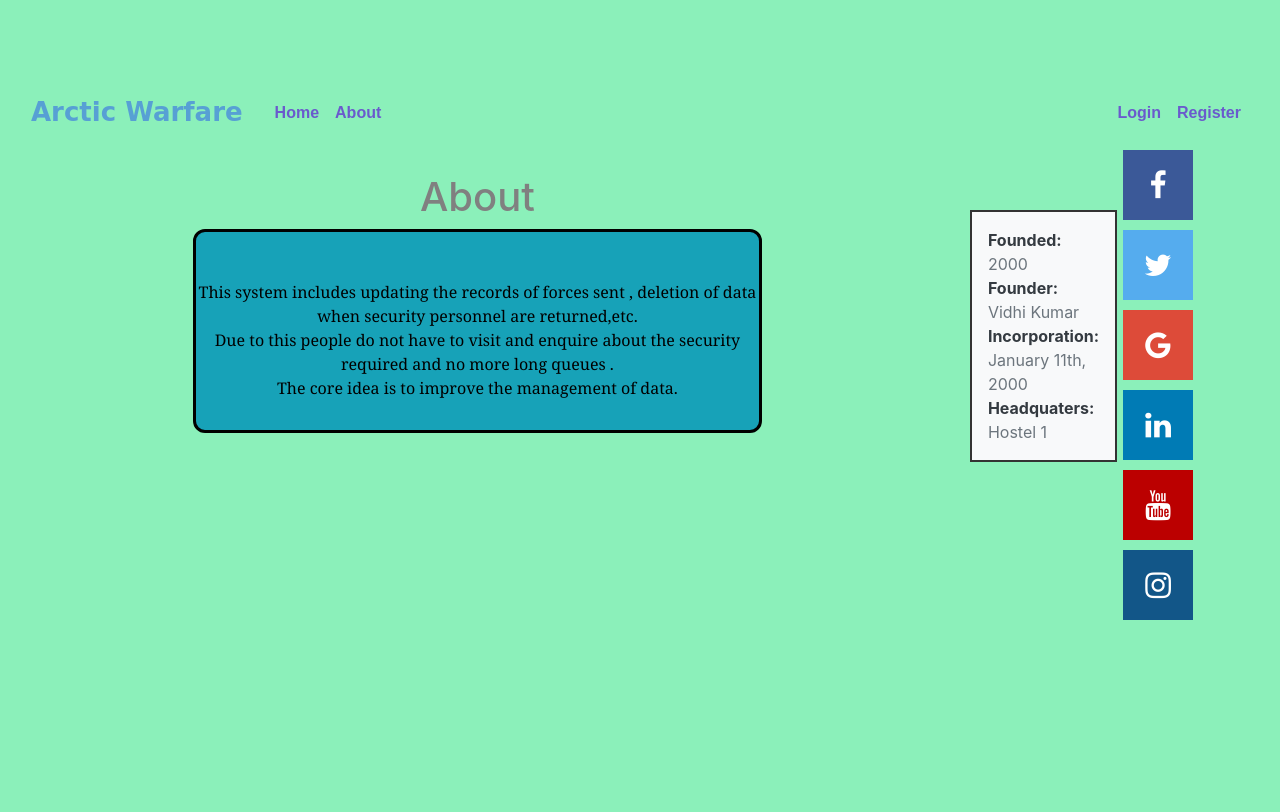
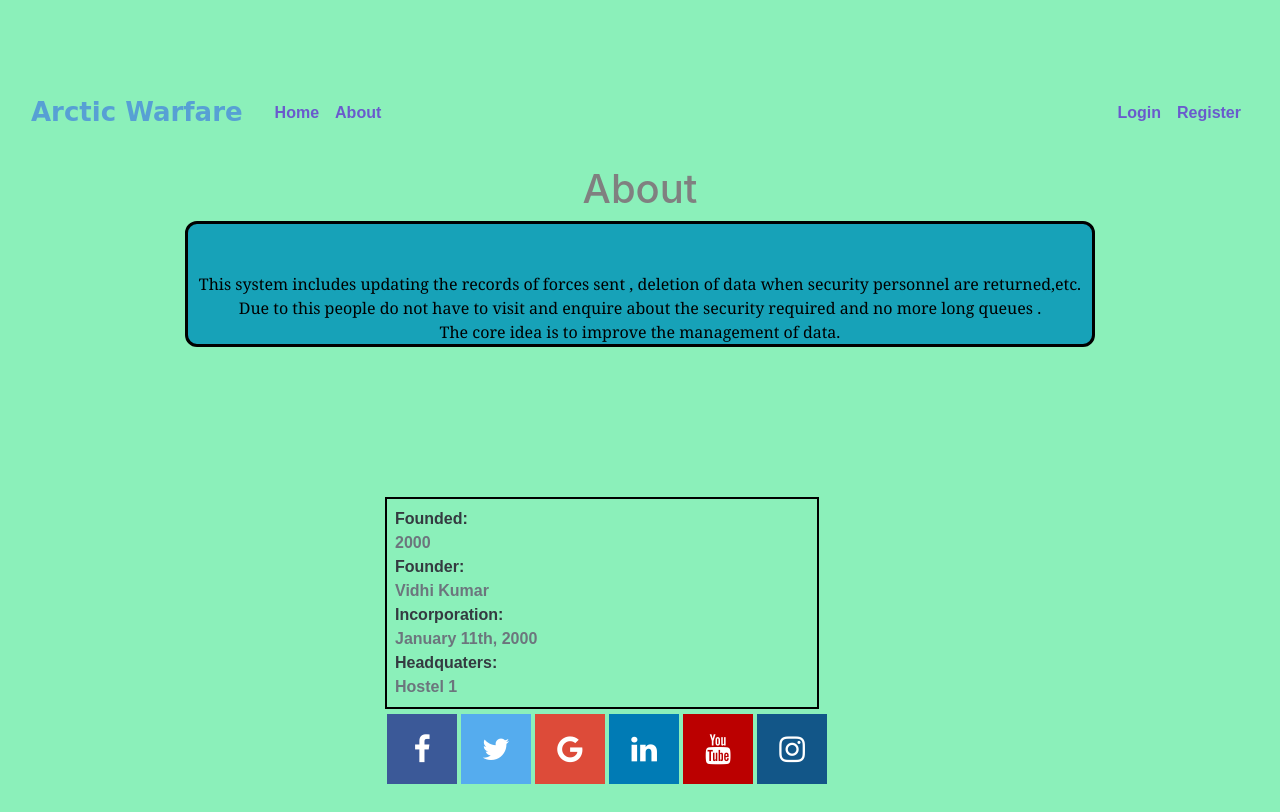
Before and after one commit to vidhi-kumar/SE_Website, a Flask app: page /about in a window 1280 px wide. After the commit the page ends 784 px from the top, so only its background shows below. Run offline with Flask 2, Linux system fonts and the light colour scheme; some libraries are stand-ins or nearby versions.

Commit message:
Front End Over

```diff
--- a/WORKING_FINAL/SE_PROJECT/se-security/se-project/security/templates/about.html
+++ b/WORKING_FINAL/SE_PROJECT/se-security/se-project/security/templates/about.html
@@ -2,9 +2,9 @@
 {% block content %}
 
 
-    <div class="d-flex bd-highlight">
-        <div class="p-2 flex bd-highlight"><h1 style="font-weight: 500;text-align: center;margin-top:20px;color:gray">About</h1>
-            <p class="bg-info" style="text-align: center;font-family: Georgia ;border:3px solid ;margin:0px 100px 250px 100px;border-radius:12px;padding-bottom:30px;color:black ">
+
+        <div ><h1 style="font-weight: 500;text-align: center;margin-top:20px;color:gray">About</h1>
+            <p class="bg-info" style="text-align: center;font-family: Georgia ;border:3px solid ;margin:0px 100px 250px 100px;border-radius:12px;color:black ">
                 <br>
                 <br>
 
@@ -14,9 +14,10 @@
                 Due to this people do not have to visit and enquire about the security required and no more long queues
                 .<br>The core idea is to improve the management of data.
             </p>
-            </div>
 
-        <div class="flex-fill bd-highlight p-3 bg-light" style="border:2px solid ;margin:65px 4px 350px 100px; "><table class=" bg-default text-muted ">
+
+      <div style="margin: 13px 300px">
+        <div class="d-flex flex-fill bd-highlight p-2 bg-dark " style="border:2px solid black ;margin-top:-100px ;width: 85%"><table class=" bg- text-muted ">
             <tr><td class="text-dark"><b>Founded:</b></td> </tr>
             <tr><td>2000</td></tr>
             <tr><td class="text-dark"><strong>Founder:<strong></td></tr>
@@ -26,11 +27,9 @@
             <tr><td class="text-dark"><strong>Headquaters:<strong></td></tr>
                  <tr><td>Hostel 1</td></tr>
         </table>
-
         <!-- <div class="p-2 flex-fill bd-highlight">Flex item</div> -->
       </div>
-    <br>
-    <footer>
+
         <style>
             .fa {
               padding: 20px;
@@ -77,13 +76,15 @@
 
             </style>
 
-
+         <div class="d-flex flex-fill bd-highlight p-7 bg-seconday text-center">
             <a href="#" class="fa fa-facebook"></a><br>
             <a href="#" class="fa fa-twitter"></a><br>
             <a href="#" class="fa fa-google"></a><br>
             <a href="#" class="fa fa-linkedin"></a><br>
             <a href="#" class="fa fa-youtube"></a><br>
             <a href="#" class="fa fa-instagram"></a><br>
-    </footer>
+         </div>
 
+</div>
+      </div>
 {% endblock content%}
```
